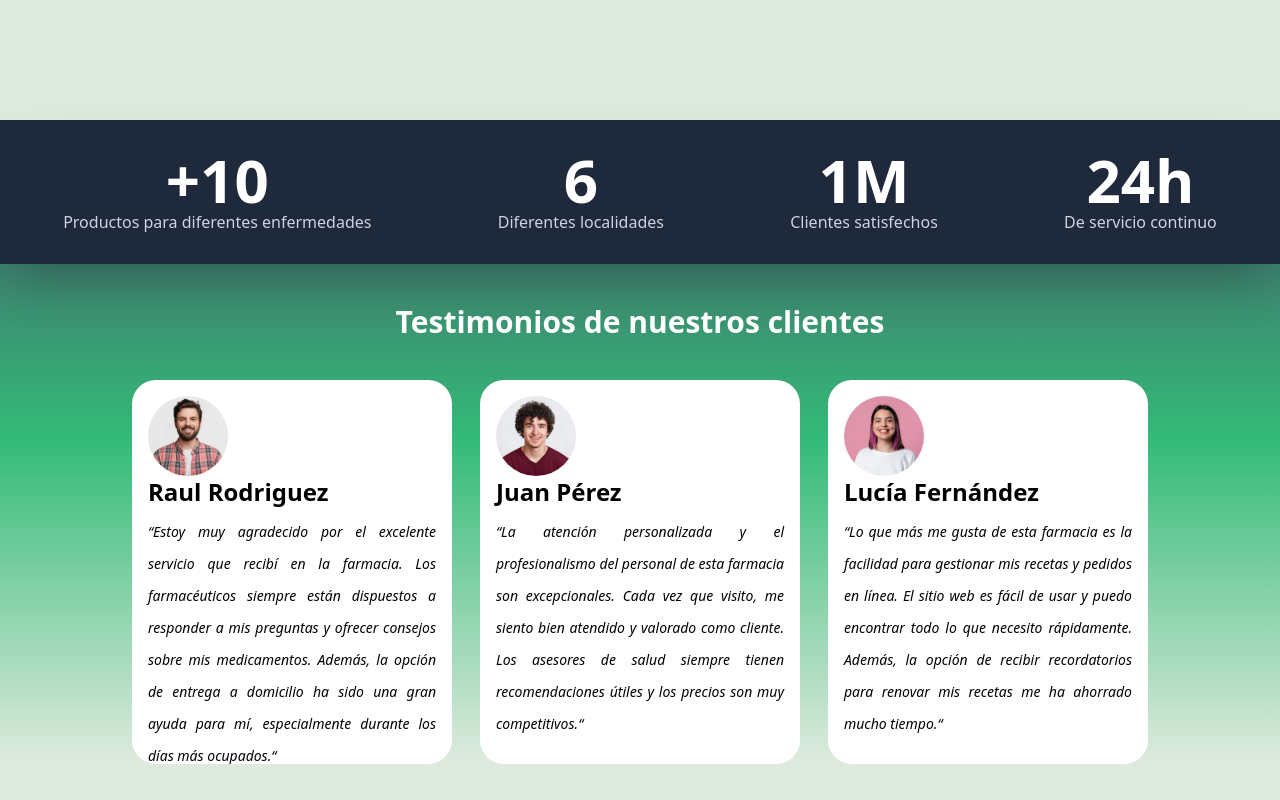
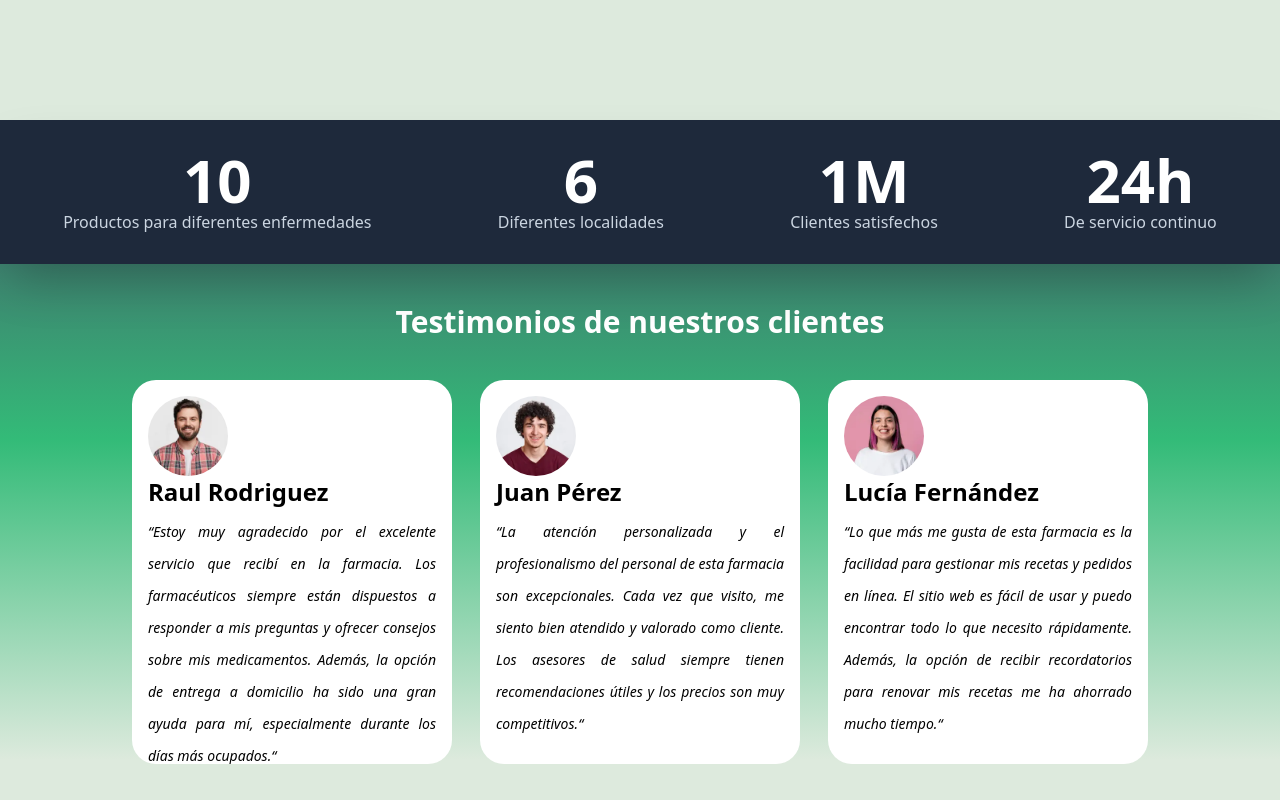
Before and after one commit to JahdielArciniegas/project-farmacia-bouna-vita, a React (Vite) app: page / in a window 1280 px wide. Shown: the part 1560-2360 px from the top of the page. Built offline with nearby package versions, Linux system fonts and the light colour scheme.

Commit message:
Componetizando seccion de clientes

```diff
--- /dev/null
+++ b/src/components/client's/ClientsOpinion.jsx
@@ -0,0 +1,22 @@
+import { testimonios } from "../../data/testimonios";
+import CardClient from "./CardClient";
+
+export default function ClientsOpinion() {
+  return (
+    <div className="flex flex-col w-full mt-60 lg:mt-0 lg:gap-10 h-full justify-center items-center pt-7">
+      <h2 className="text-3xl font-bold text-white text-center ">
+        Testimonios de nuestros clientes
+      </h2>
+      <div className="flex gap-7 w-full lg:w-auto overflow-x-scroll lg:overflow-hidden">
+        {testimonios.map((testimonio) => (
+          <CardClient
+            key={testimonio.id}
+            cardName={testimonio.nombre}
+            cardDesc={testimonio.comentario}
+            cardImg={testimonio.imagen}
+          />
+        ))}
+      </div>
+    </div>
+  );
+}
--- /dev/null
+++ b/src/components/client's/LineFeatures.jsx
@@ -0,0 +1,17 @@
+import TextFeatures from "./TextFeatures";
+
+export default function LineFeatures() {
+  return (
+    <div className="absolute flex lg:flex-col justify-center items-center bg-slate-800 h-80 lg:h-36 w-full text-white shadow-2xl">
+      <div className="flex flex-col lg:flex-row w-full gap-4 lg:gap-0 lg:justify-around">
+        <TextFeatures
+          textHeader="10"
+          text="Productos para diferentes enfermedades"
+        />
+        <TextFeatures textHeader="6" text="Diferentes localidades" />
+        <TextFeatures textHeader="1M" text="Clientes satisfechos" />
+        <TextFeatures textHeader="24h" text="De servicio continuo" />
+      </div>
+    </div>
+  );
+}
--- /dev/null
+++ b/src/components/client's/TextFeatures.jsx
@@ -0,0 +1,8 @@
+export default function TextFeatures({ textHeader, text }) {
+  return (
+    <div className=" flex flex-col items-center">
+      <h5 className="text-3xl lg:text-6xl font-extrabold">{textHeader}</h5>
+      <p className="text-slate-300">{text}</p>
+    </div>
+  );
+}
--- a/src/components/sections/Clients.jsx
+++ b/src/components/sections/Clients.jsx
@@ -1,5 +1,5 @@
-import { testimonios } from "../../data/testimonios";
-import CardClient from "../client's/CardClient";
+import ClientsOpinion from "../client's/ClientsOpinion";
+import LineFeatures from "../client's/LineFeatures";
 
 export default function Clients() {
   return (
@@ -7,43 +7,8 @@ export default function Clients() {
       id="clientes"
       className="w-5/6 h-screen flex flex-col items-center z-0"
     >
-      <div className="absolute flex lg:flex-col justify-center items-center bg-slate-800 h-80 lg:h-36 w-full text-white shadow-2xl">
-        <div className="flex flex-col lg:flex-row w-full gap-4 lg:gap-0 lg:justify-around">
-          <div className=" flex flex-col items-center">
-            <h5 className="text-3xl lg:text-6xl font-extrabold">+10</h5>
-            <p className="text-slate-300">
-              Productos para diferentes enfermedades
-            </p>
-          </div>
-          <div className="flex flex-col items-center text-center">
-            <h5 className="text-3xl lg:text-6xl font-extrabold">6</h5>
-            <p className="text-slate-300">Diferentes localidades</p>
-          </div>
-          <div className="flex flex-col items-center">
-            <h5 className="text-3xl lg:text-6xl font-extrabold">1M</h5>
-            <p className="text-slate-300">Clientes satisfechos</p>
-          </div>
-          <div className="flex flex-col items-center">
-            <h5 className="text-3xl lg:text-6xl font-extrabold">24h</h5>
-            <p className="text-slate-300">De servicio continuo</p>
-          </div>
-        </div>
-      </div>
-      <div className="flex flex-col w-full mt-60 lg:mt-0 lg:gap-10 h-full justify-center items-center pt-7">
-        <h2 className="text-3xl font-bold text-white text-center ">
-          Testimonios de nuestros clientes
-        </h2>
-        <div className="flex gap-7 w-full lg:w-auto overflow-x-scroll lg:overflow-hidden">
-          {testimonios.map((testimonio) => (
-            <CardClient
-              key={testimonio.id}
-              cardName={testimonio.nombre}
-              cardDesc={testimonio.comentario}
-              cardImg={testimonio.imagen}
-            />
-          ))}
-        </div>
-      </div>
+      <LineFeatures />
+      <ClientsOpinion />
       <div className="absolute w-full h-full bg-gradient-to-b from-slate-600 via-[#33bb78] via-40% to-transparent to-80%  -z-10"></div>
     </section>
   );
```
